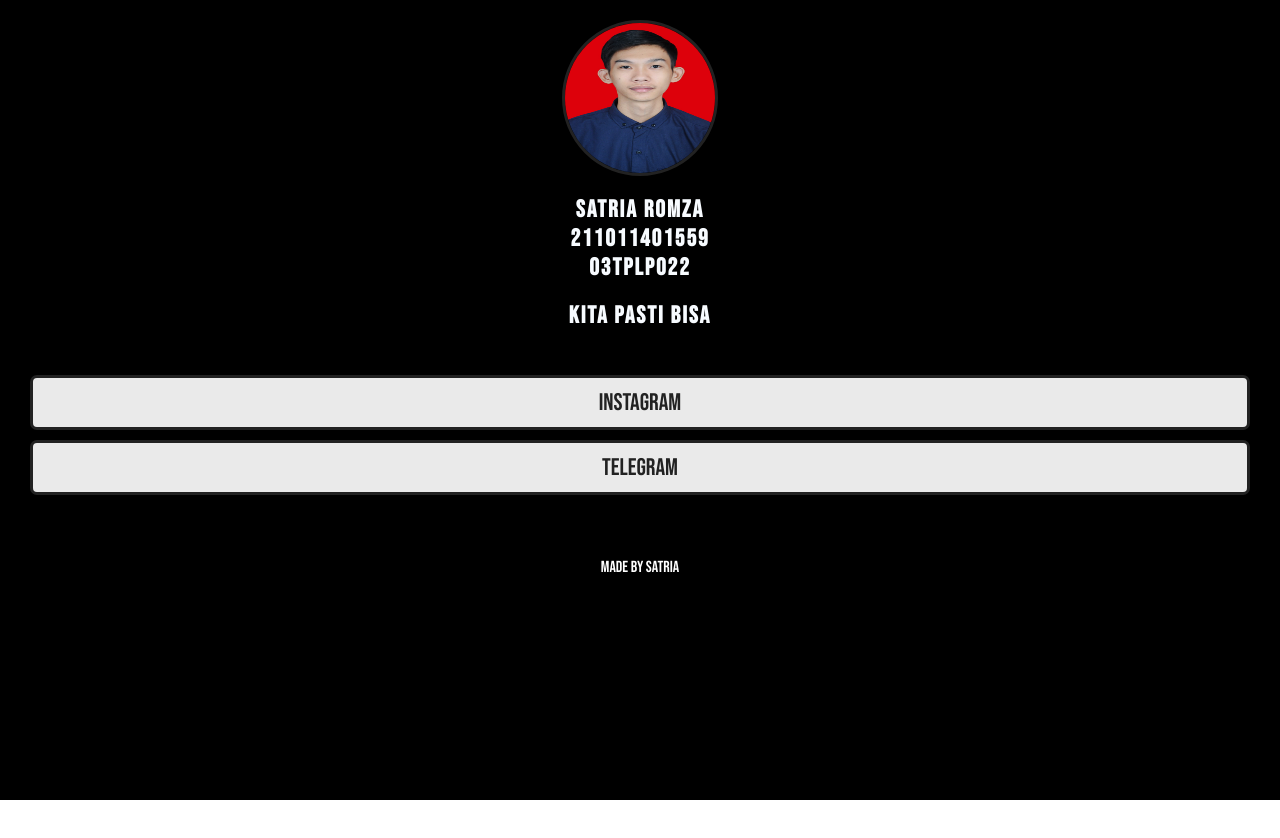
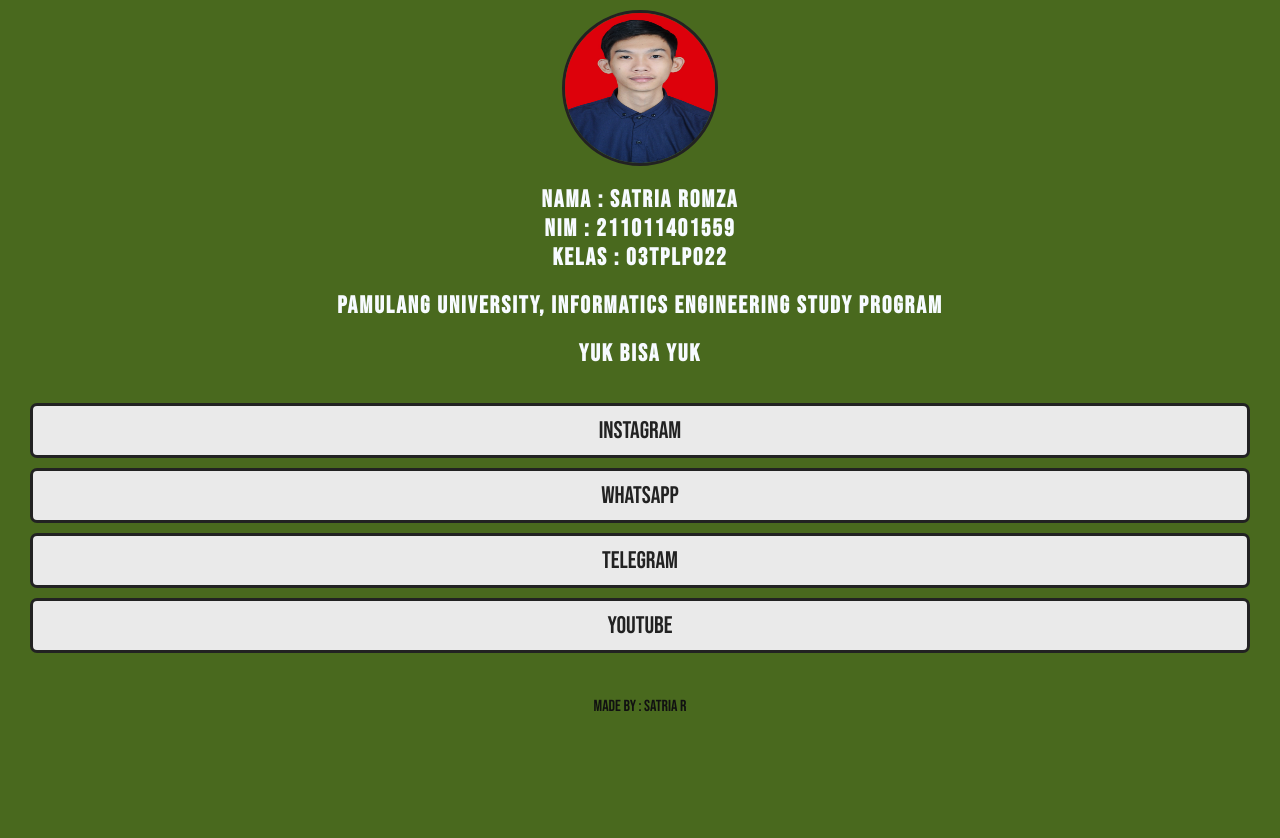
Before and after one commit to satriaromza/satria, a plain HTML site: page index.html in a window 1280 px wide. Before the commit the page ends 800 px from the top, so only its background shows below. Drawn offline with nearby package versions, Linux system fonts and the light colour scheme.

Commit message:
Add files via upload

```diff
--- a/index.html
+++ b/index.html
@@ -18,27 +18,30 @@
     <div class="container">
 
 <div class="profile">
-    <img src="satria.jpeg" alt="error image" class="animate_animated animatepulse animate_infinite">
+    <img src="satria.jpeg" alt= class=>
     <br>
-    <p class="animate_animated animatepulse animate_infinite">Satria Romza</p>
-    <p class="animate_animated animatepulse animate_infinite">211011401559</p>
-    <p class="animate_animated animatepulse animate_infinite">03TPLP022</p>
+    <p class=>Nama : Satria Romza</p>
+    <p class=>Nim : 211011401559</p>
+    <p class=>Kelas : 03TPLP022</p>
     <br>
-    <p class="animate_animated animatepulse animate_infinite">KITA PASTI BISA</p>
+    <p class=>pamulang university, informatics engineering study program</p>
+    <br>
+
+    <p class=>YUK BISA YUK</p>
 
 </div>
 
 <div class="link">
-    <a href="https://instagram.com/satria_satria0" target="blank" class="animateanimated animate_zoomIn">instagram</a>
-    <a href="https://telegram.com" target="blank" class="animateanimated animatezoomIn animate_delay-1s">telegram</a>
-</div>
+    <a href="https://instagram.com" target="blank" class=>instagram</a>
+    <a href="https://whatsapp.com" target="blank" class=>whatsapp</a>
+    <a href="https://telegram.com" target="blank" class=>telegram</a>
+    <a href="https://youtube.com" target="blank" class=>youtube</a>
+    </div>
 
-<div class="footer animate_animated animatebounceInUp animate_delay-3s">
+    <div class="footer _delay-3s">
     <br>
-    <br>
-    <p>Made by Satria</p>
-</div>
-
+    <p>Made by : Satria R</p>
+    </div>
     </div>
 </body>
 </html>
--- a/style.css
+++ b/style.css
@@ -10,20 +10,22 @@ html {
 .container {
     max-width: auto;
     margin: 0 auto;
-    background: black;
-    height: 100vh;
-    background-image: url("Cyberpunk.jpg");
+    background:rgb(73, 105, 30);
+    height: 130vh;
     background-position: center;
     background-size: cover;
     background-attachment: fixed;
+
+
 }
+
 
 .profile {
     display: flex;
     flex-direction: column;
     align-items: center;
     justify-content: center;
-    padding: 20px;
+    padding: 10px;
 }
 
 .profile > p {
@@ -66,7 +68,7 @@ html {
 }
 
 .link>a:hover {
-    background-color: azure;
+    background-color: rgb(43, 22, 119);
 }
 
 .footer {
@@ -75,7 +77,7 @@ html {
 }
 
 .footer > p {
-    color: white;
+    color: rgb(17, 17, 17);
     size: 20px;
 
 }
```
